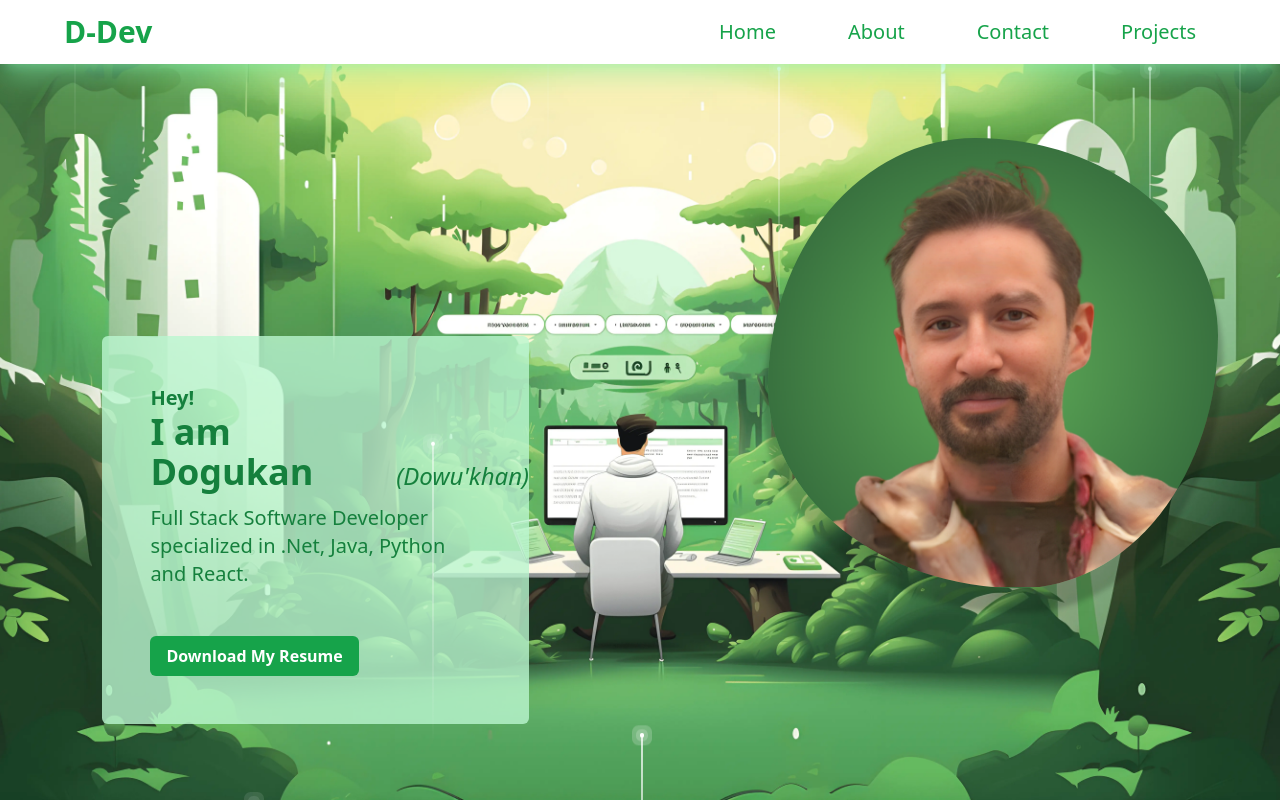
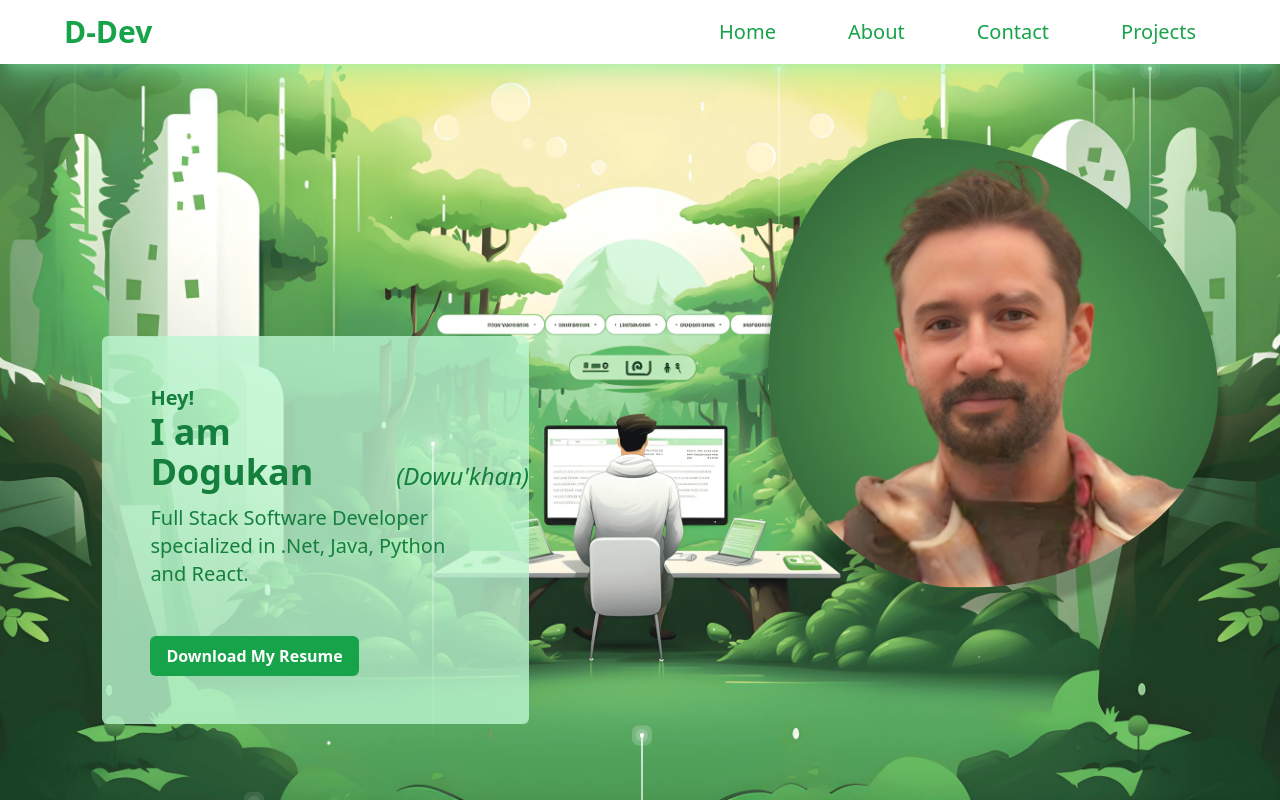
Before and after one commit to gorthar/genelbirisim, a React (Vite) app: page / in a window 1280 px wide. Shown: the top 802 px of the page. Built offline with nearby package versions, Linux system fonts and the light colour scheme; no server answers.

Commit message:
fix: Increase animation duration for improved visual effect in App component

```diff
--- a/src/App.css
+++ b/src/App.css
@@ -9,7 +9,7 @@ html {
     width: 450px;
     height: 450px;
     box-shadow: 0 20px 5px 5px rgba(0, 0, 0, 0.2);
-    animation: animator 5s ease-in-out infinite ;
+    animation: animator 10s ease-in-out infinite ;
     transition: all 1s ease-in-out;
     top: 10%;
     left: 60%;
```
